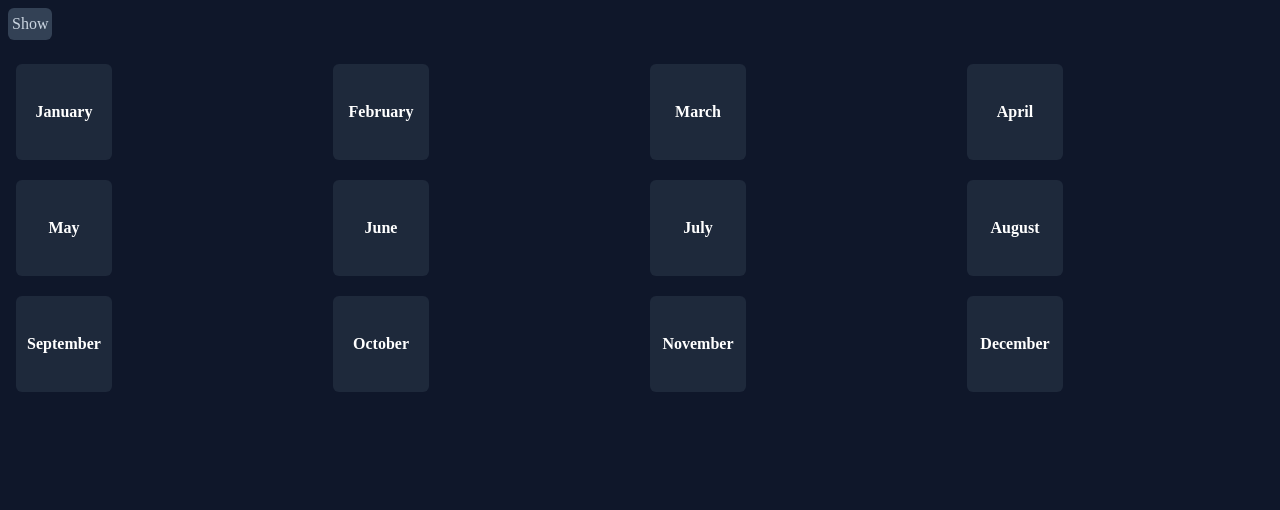
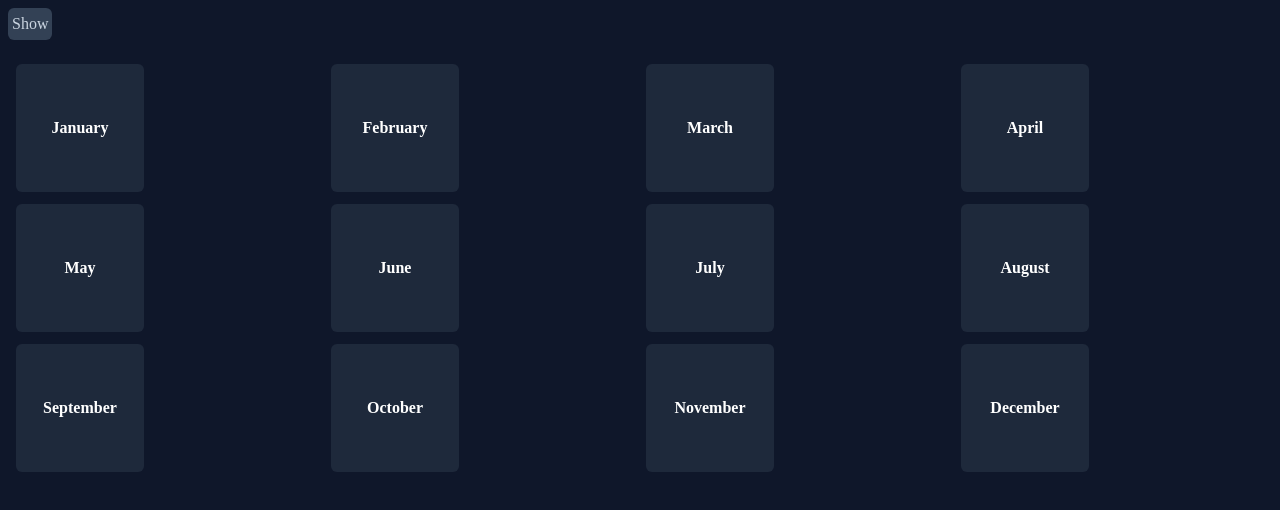
Before and after one commit to CannonCodeOrg/ToDoList, a React (Create React App) app: page /calendar in a window 1280 px wide. Shown: the top 510 px of the page. Built offline with nearby package versions, Linux system fonts and the light colour scheme; the HTML template or start-up script is replaced by a standard one.

Commit message:
clean up of css

```diff
--- a/src/components/Calendar.jsx
+++ b/src/components/Calendar.jsx
@@ -14,7 +14,7 @@ function Calendar() {
 
   return (
     <div>
-      <div className="calendar-grid grid grid-cols-5 grid-rows-3 gap-6 justify-center">
+      <div className="calendar-grid grid grid-cols-5 grid-rows-3 gap-3 justify-center">
         {months.map((month, index) => (
           <Link
             key={index}
--- a/src/index.css
+++ b/src/index.css
@@ -84,11 +84,10 @@ body {
   display: grid;
   grid-template-columns: repeat(4, 1fr);
   grid-template-rows: repeat(2, 1fr);
-  gap: 20px;
 }
 
 .month-button {
-  @apply p-2 bg-slate-800 w-[6rem] h-[6rem] rounded-md hover:text-teal-500 duration-300 hover:shadow-teal-600 border-2 hover:border-teal-600 border-transparent;
+  @apply p-2 bg-slate-800 w-[8rem] h-[8rem] rounded-md hover:text-teal-500 duration-300 hover:shadow-teal-600 border-2 hover:border-teal-600 border-transparent;
 }
 
 .month-button:hover {
```
